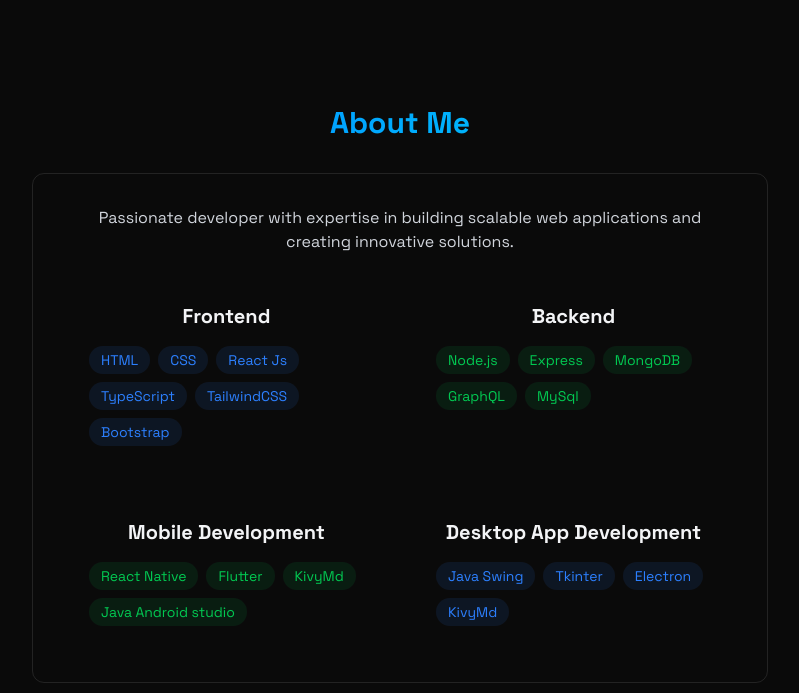
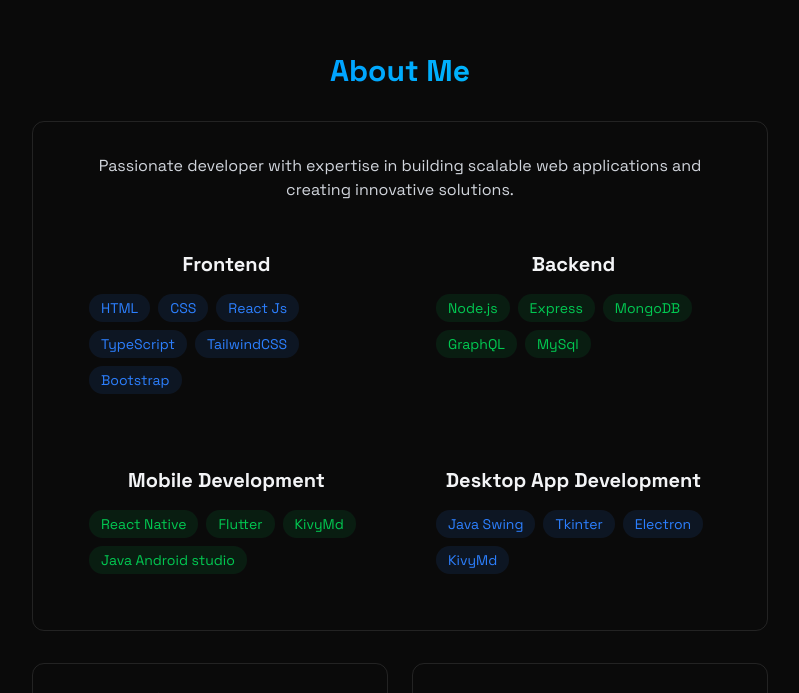
Before and after one commit to Blackscorche/Portfolio, a React (Vite) app: page / in a window 1280 px wide. Shown: the part 807-1500 px from the top of the page, without its empty margins (240-1039 px from the left). Built offline with nearby package versions, Linux system fonts and the light colour scheme.

Commit message:
Update About.jsx

```diff
--- a/src/components/sections/About.jsx
+++ b/src/components/sections/About.jsx
@@ -37,7 +37,7 @@
     return (
         <section
             id='about'
-            className='min-h-screen flex items-center justify-center py-20'
+            className='min-h-screen flex items-center justify-center py-7'
         >
             <RevealOnScroll>
 
```
